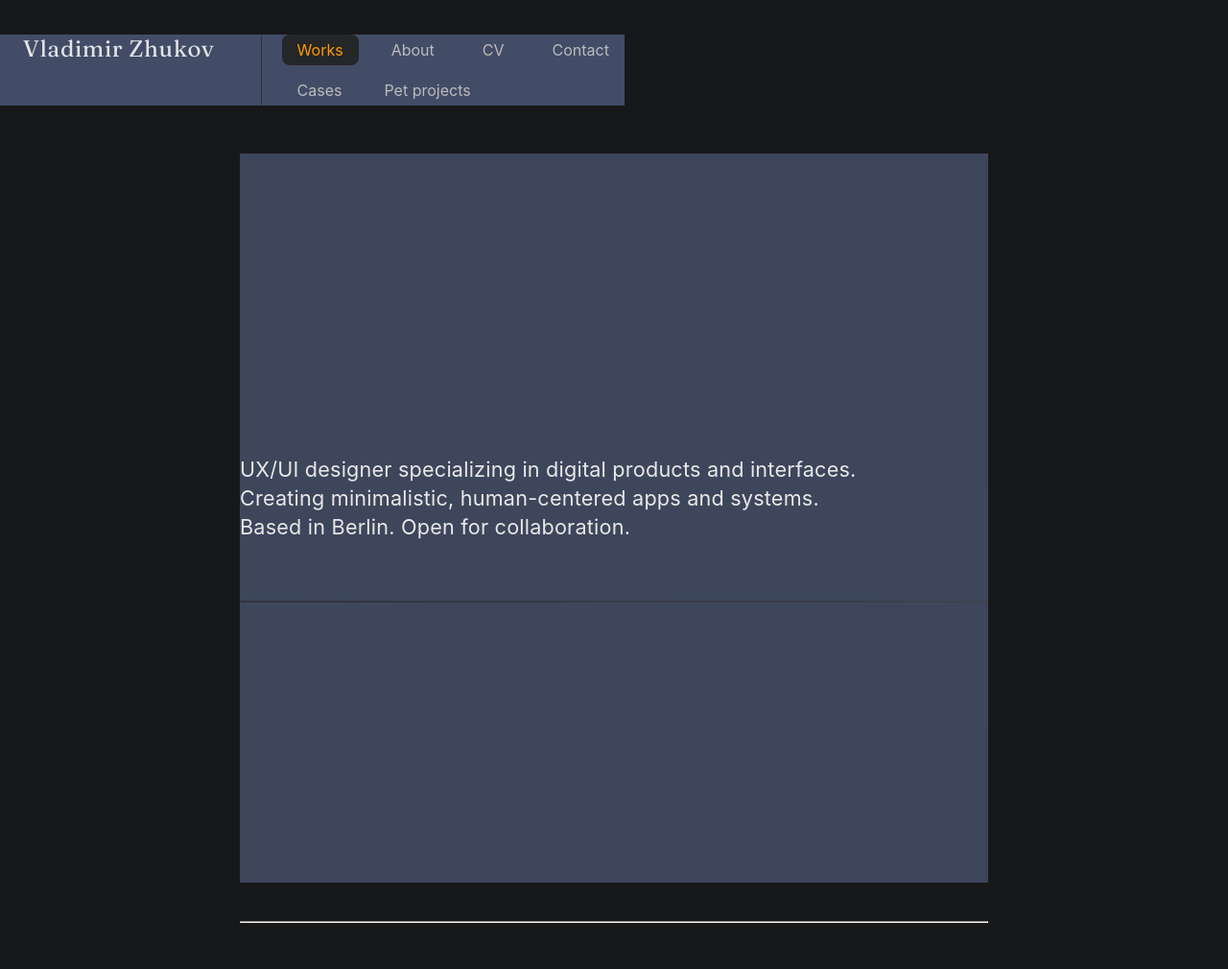
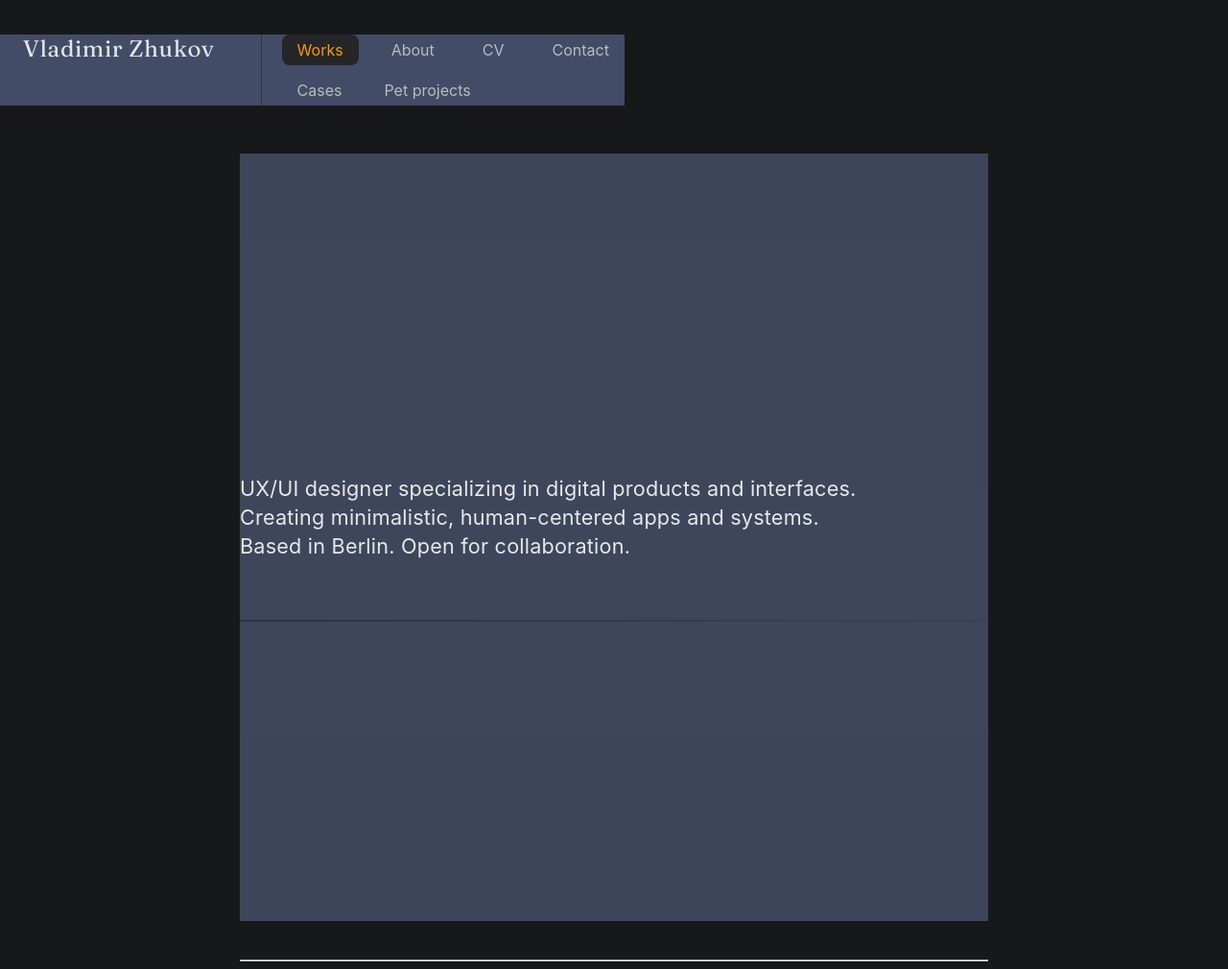
Before and after one commit to uxiscool/experience, a Jekyll site: the page built from index.md, in a window 1280 px wide. Shown: the whole page at 96% size. Built offline with Jekyll 4.4.1, drawn with Linux system fonts in a browser that asks for light colours; before the commit the page ends 970 px from its top, so only the background shows below that.

Commit message:
Add files via upload

```diff
--- a/assets/css/main.css
+++ b/assets/css/main.css
@@ -123,7 +123,7 @@ main {
   display: flex;
   flex-direction: column;
   justify-content: center;
-  min-height: calc(100vh - 140px); /* корректируй по факту */
+  min-height: calc(100vh - 100px); /* корректируй по факту */
   font-size: 1.35rem;
   font-weight: 400;
   color: #fff;
```
